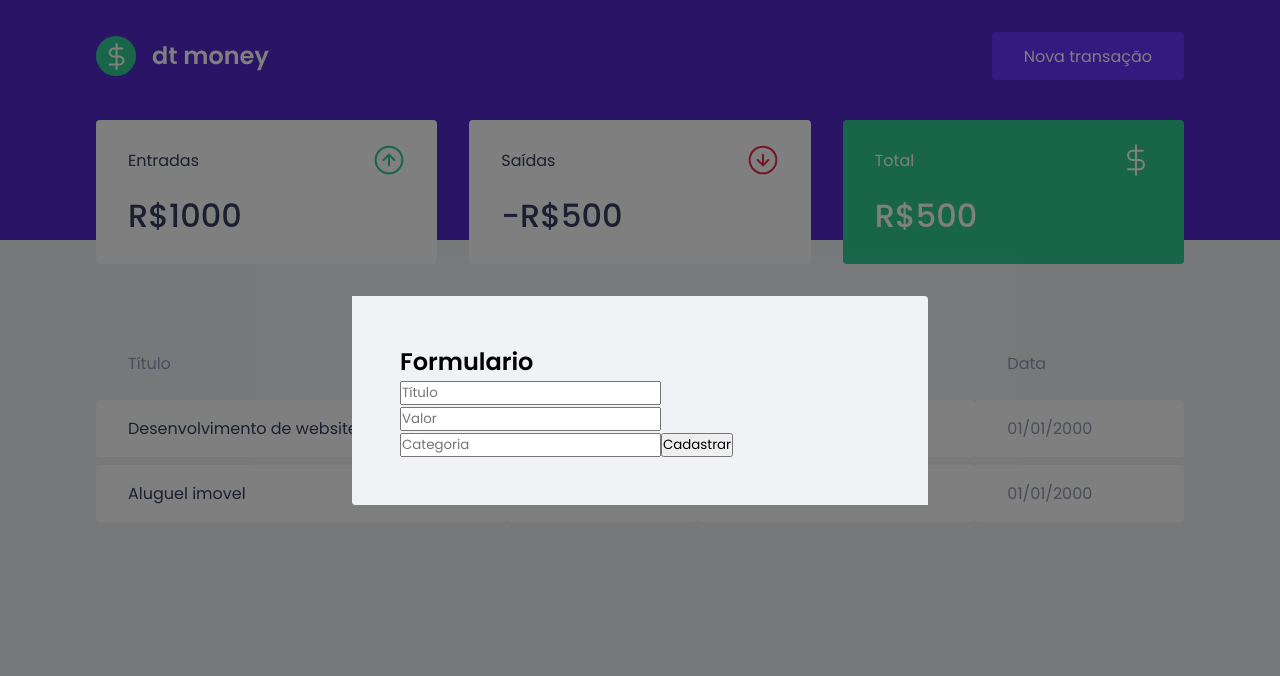
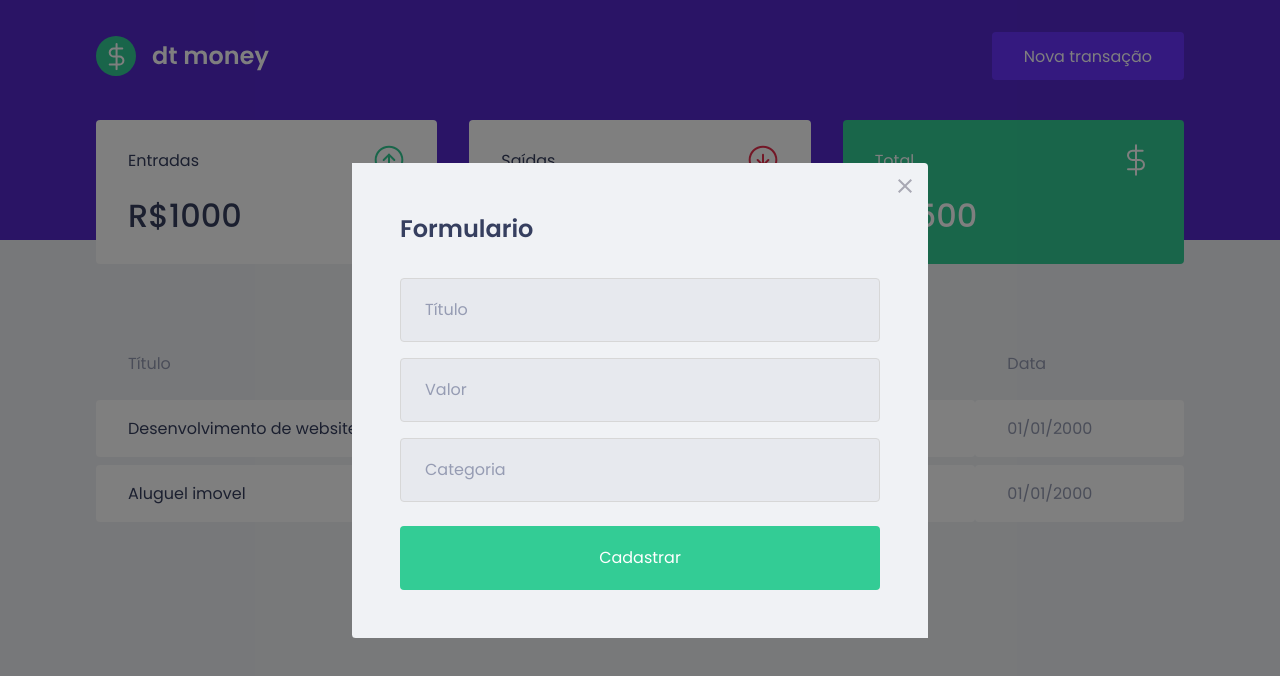
Before and after one commit to ivansorroche/dtmoney, a React (Create React App) app: page / in a window 1280 px wide. Both pictures are taken after a click on the button "Nova transação". Shown: the top 676 px of the page. Built offline with nearby package versions, Linux system fonts and the light colour scheme; no server answers; what miragejs would draw is missing.

Commit message:
modal form styles

```diff
--- a/src/components/NewTransactionModal/index.tsx
+++ b/src/components/NewTransactionModal/index.tsx
@@ -1,4 +1,5 @@
 import Modal from 'react-modal'
+import closeImg from '../../assets/close.svg'
 import { Container } from './styles';
 
 interface newTransactionModalPorps {
@@ -14,6 +15,13 @@
       overlayClassName="react-modal-overlay"
       className="react-modal-content"
     >
+      <button
+        type='button'
+        onClick={onRequestClose}
+        className="react-modal-close"
+      >
+        <img src={closeImg} alt='Fechar Modal' />
+      </button>
     <Container>
       <h2>Formulario</h2>
 
--- a/src/components/NewTransactionModal/styles.ts
+++ b/src/components/NewTransactionModal/styles.ts
@@ -1,3 +1,51 @@
 import styled from "styled-components";
 
-export const Container = styled.form``
+export const Container = styled.form`
+h2 {
+  color: var(--text-title);
+  font-size: 1.5rem;
+  margin-bottom: 2rem;
+}
+
+input {
+  width: 100%;
+  padding: 0 1.5rem;
+  height: 4rem;
+  border-radius: 0.25rem;
+
+  border: 1px solid #d7d7d7;
+  background: #e7e9ee;
+
+  font-weight: 400;
+  font-size: 1rem;
+
+  &::placeholder {
+    color: var(--text-body);
+  }
+
+  //Todo input que tiver outro atrás coloca a margin, ou seja todos menos o primeiro
+  & + input {
+    margin-top: 1rem;
+  }
+}
+
+button[type="submit"] {
+  width: 100%;
+  padding: 0 1.5rem;
+  height: 4rem;
+  background-color: var(--green);
+  color: #fff;
+  border-radius: 0.25rem;
+  border: 0;
+  font-size: 1rem;
+  margin-top: 1.5rem;
+
+  transition: filter 0.2s;
+  &:hover {
+    filter: brightness(0.9);
+  }
+}
+
+
+
+`
--- a/src/styles/global.ts
+++ b/src/styles/global.ts
@@ -76,4 +76,18 @@
     position: relative;
     border-radius: 0%.24rem;
   }
+
+  .react-modal-close {
+    position: absolute;
+    right: 1rem;
+    top: 1rem;
+    border: 0;
+    background-color: transparent;
+
+    transition: filter 0.2s;
+
+    :hover {
+      filter: brightness(0.5)
+    }
+  }
 `
```
